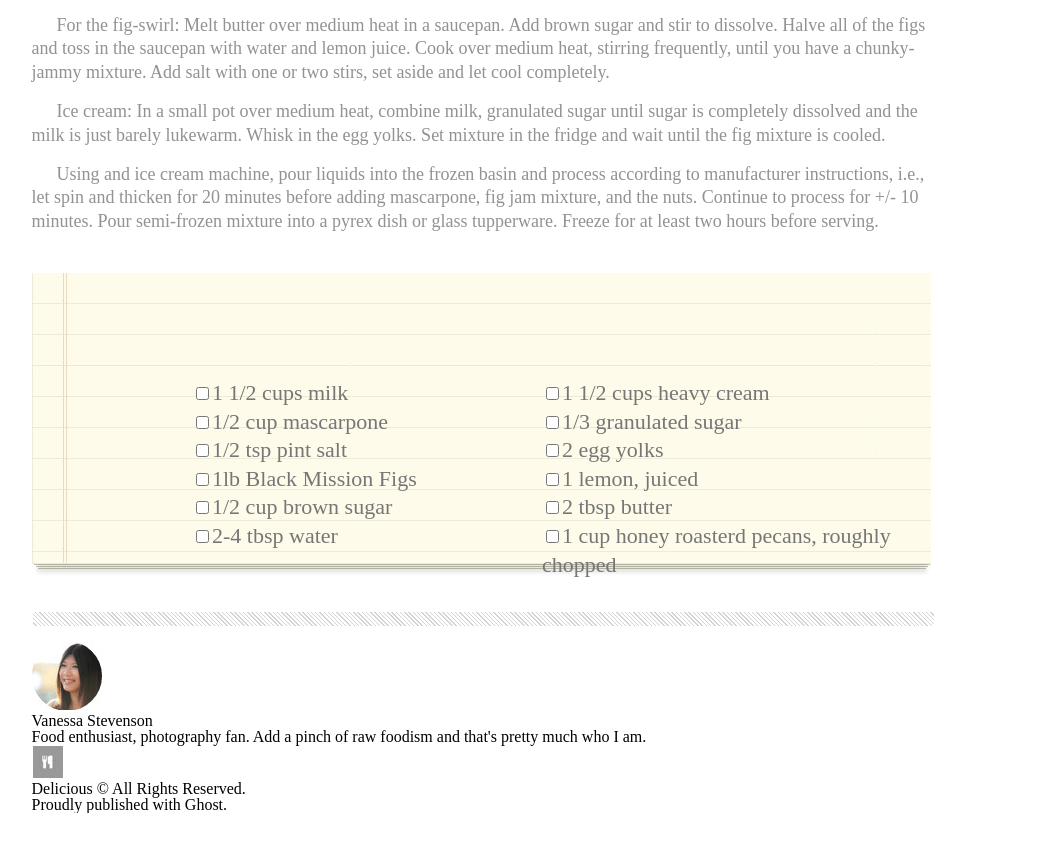
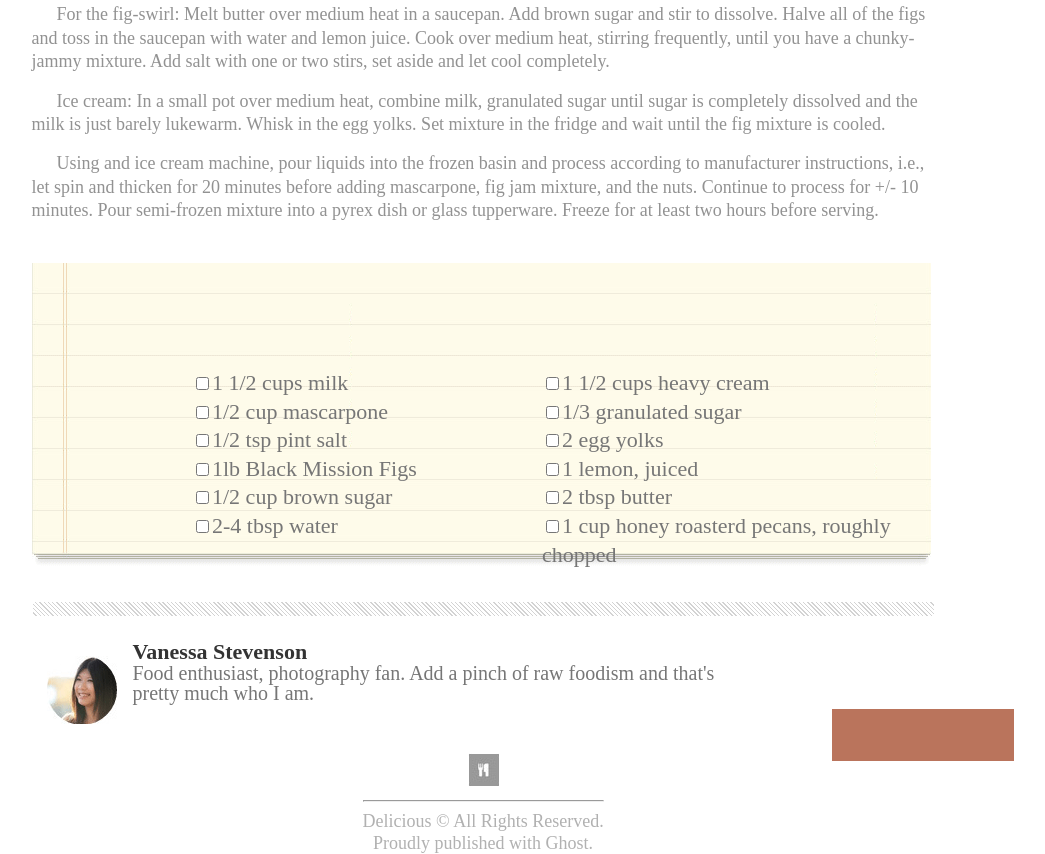
Before and after one commit to vgalenko/chocolate-pizza, a plain HTML site: page index.html in a window 1280 px wide. Shown: the part 891-1745 px from the top of the page, without its empty margins (158-1203 px from the left). Before the commit the page ends 1704 px from the top, so only its background shows below. Drawn offline with Linux system fonts and the light colour scheme.

Commit message:
positioned footer, picture of Venessa and comment to proper location

```diff
--- a/index.html
+++ b/index.html
@@ -78,15 +78,19 @@
   <section>
     <div class="venessa_img">
       <img src="img/van-pic.png">
+    </div>
+    <div class="name">
       <h6>Vanessa Stevenson</h6>
-      <p>Food enthusiast, photography fan. Add a pinch of raw foodism and that's pretty much who I am.</p>
-      <div class="share_recipe_button">
+      <p>Food enthusiast, photography fan. Add a pinch of raw foodism and that's <br> pretty much who I am.</p>
+    </div>
+
+      <div class="button">
       </div>
-    </div>
   </section>
 
   <footer>
     <img src="img/small-logo.png">
+    <hr>
     <p>Delicious &copy All Rights Reserved.</p>
     <p>Proudly published with Ghost.</p>
   </footer>
--- a/style.css
+++ b/style.css
@@ -16,13 +16,16 @@ header #logo {
   font-size: 42px;
   font-weight: bolder;
   color: #333333;
+  letter-spacing: 1px;
 }
 
 .delicious_heading p {
-  font-size: 16px;
+  font-size: 18px;
   color: #B1B1B1;
   font-family: Myriad Arabic;
   padding-bottom: 30px;
+  letter-spacing: -1px;
+  line-height: .3;
 }
 
 .social_logos ul li {
@@ -78,7 +81,7 @@ h2 {
   display: inline-block;
   color: #B1B1B1;
   font-family: Myriad Arabic;
-  font-size: 18px;
+  font-size: 20px;
 }
 
 .pizza_img {
@@ -102,7 +105,7 @@ h2 {
 
 .ingredients {
   position: absolute;
-  top: 1270px;
+  top: 1260px;
   left: 350px;
   clear: left;
   font-family: Avenir Next;
@@ -115,7 +118,7 @@ h2 {
 
 .ingredients2 {
   position: absolute;
-  top: 1270px;
+  top: 1260px;
   left: 700px;
   clear: left;
   font-family: Avenir Next;
@@ -140,5 +143,47 @@ h2 {
 }
 
 .venessa_img {
-  padding-top: 15px;
+  margin-top: 20px;
+  float: left;
+  margin: 15px;
+  margin-bottom: 20px;
 }
+
+.name h6 {
+  margin-top: 25px;
+  font-weight: bold;
+  font-family: halvetica;
+  font-size: 22px;
+  color: #333333;
+}
+
+.name p {
+  font-family: halverica;
+  font-size: 20px;
+  color: #767676;
+}
+
+.button {
+  position: absolute;
+  left: 990px;
+  top: 1600px;;
+  height: 50px;
+  width: 180px;
+  border: 1px solid #BA745C;
+  background: #BA745C;
+}
+
+footer {
+  float: left;
+  margin-left: 230px;
+  margin-top: 50px;
+  text-align: center;
+  line-height: 120%;
+  font-size: 18px;
+  color: #B1B1B1;
+  font-family: halvetica;
+}
+
+hr {
+  position: relative;
+}
```
